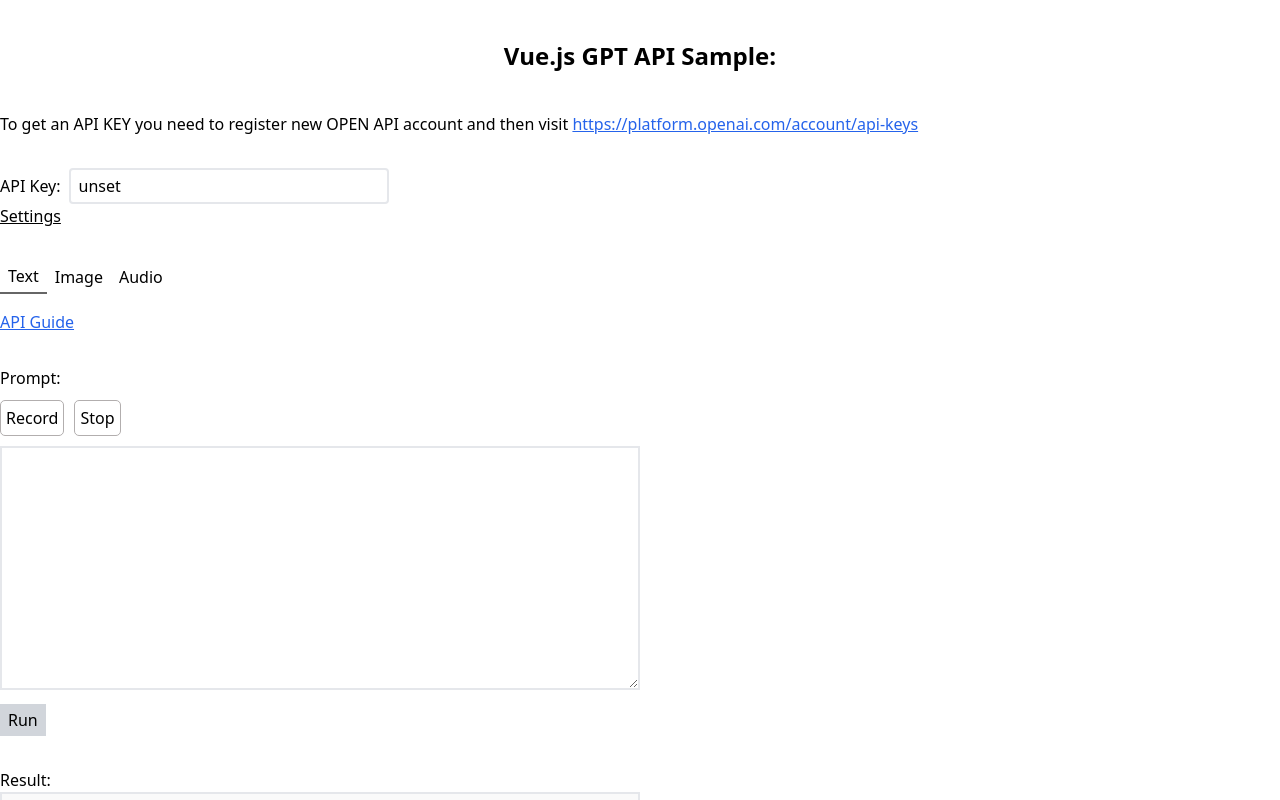
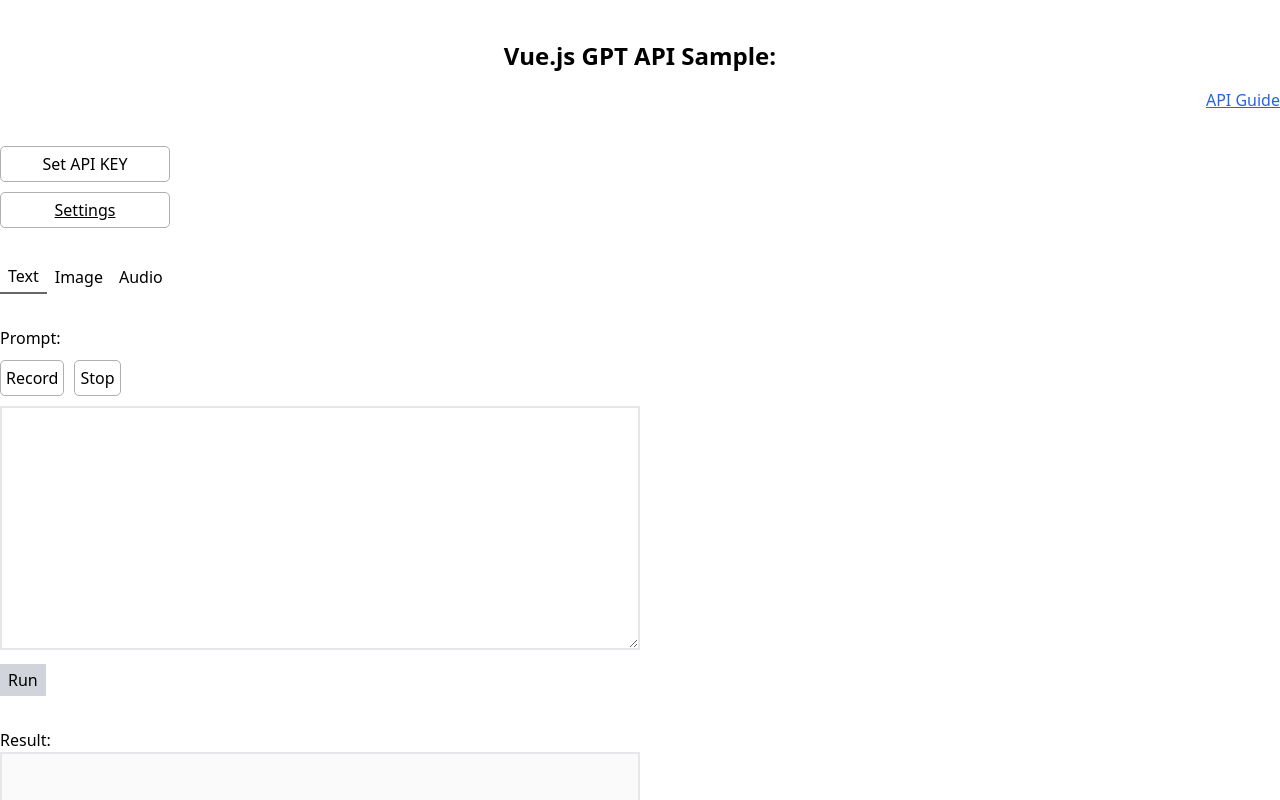
Before and after one commit to Kypaku/vue-gpt-playground, a Vue app: page / in a window 1280 px wide. Shown: the top 800 px of the page. Built offline with nearby package versions, Linux system fonts and the light colour scheme; no server answers.

Commit message:
showApiKeyInput works

```diff
--- a/src/App.vue
+++ b/src/App.vue
@@ -3,10 +3,21 @@
         <div class="text-2xl w-full text-center mt-10">
             <b>Vue.js GPT API Sample:</b>
         </div>
-        <div class="main container mx-auto mt-10">
-            <div class="mt-4">
-                To get an API KEY you need to register new OPEN API account and
-                then visit
+        <div class="description container mt-4">
+            <a target="_blank" :href="currentGuide">API Guide</a>
+        </div>
+
+        <div class="main container mx-auto mt-6">
+            <div class="settingsWrapper">
+                <button @click="showApiKeyInput">
+                    <span v-if="!apiKeyNeeded">Set API KEY</span>
+                    <span v-else style="color: red"
+                        >Hide api-key input &#215;</span
+                    >
+                </button>
+                <div v-if="apiKeyNeeded" class="mt-4">
+                    To get an API KEY you need to register new OPEN API account
+                    and then visit
                     <a
                         href="https://platform.openai.com/account/api-keys"
                         target="_blank"
@@ -15,6 +26,7 @@
                     </a>
                 </div>
                 <InputText
+                    v-if="apiKeyNeeded"
                     v-model:value="apiKey"
                     :label="'API Key:'"
                     class="w-1/2 mt-4"
@@ -38,6 +50,7 @@
                     v-model:value="imageOpts.n"
                 >
                 </OpenAIImageSettings>
+            </div>
 
             <Tabs
                 v-model:value="tab"
@@ -45,9 +58,6 @@
                 @click="clearResult()"
                 class="mt-8"
             />
-            <div class="description mt-4">
-                <a target="_blank" :href="currentGuide">API Guide</a>
-            </div>
 
             <InputFile
                 v-if="tab === 'audio'"
@@ -138,6 +148,7 @@
             text: "",
             apiKey: process.env.OPENAI_API_KEY || "",
             api: new SimpleGPT({ key: process.env.OPENAI_API_KEY || "" }),
+            apiKeyNeeded: false,
         };
     },
     computed: {
@@ -154,6 +165,9 @@
         },
         showSettings() {
             this.settings = !this.settings;
+        },
+        showApiKeyInput() {
+            this.apiKeyNeeded = !this.apiKeyNeeded;
         },
         clearResult() {
             this.result = "";
@@ -220,4 +234,20 @@
 a {
     @apply underline text-blue-600 hover:text-blue-800;
 }
+
+.description {
+    text-align: right;
+}
+.settingsWrapper {
+    display: flex;
+    flex-direction: column;
+    justify-content: flex-start;
+    button {
+        width: 170px;
+        padding: 5px;
+        border-radius: 5px;
+        border: 1px solid #b2aeae;
+        margin-top: 10px;
+    }
+}
 </style>
--- a/src/components/misc/InputTextarea.vue
+++ b/src/components/misc/InputTextarea.vue
@@ -5,7 +5,7 @@
         </div>
         <SpeechRecording
             v-if="showSpeechRecording"
-            :value="value"
+            @update:value="(val) => $emit('update:value', val)"
         ></SpeechRecording>
         <textarea
             type="text"
```
Lines whose indentation alone changed are shown as unchanged.
